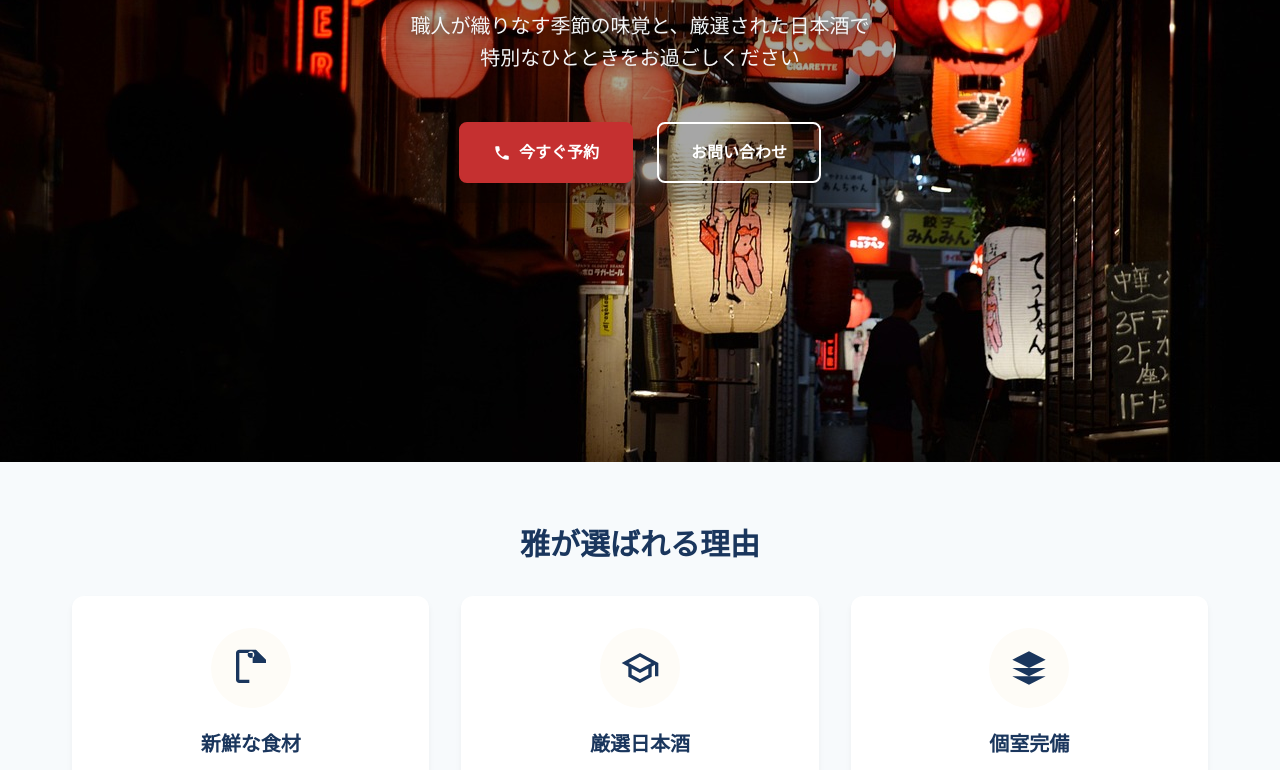
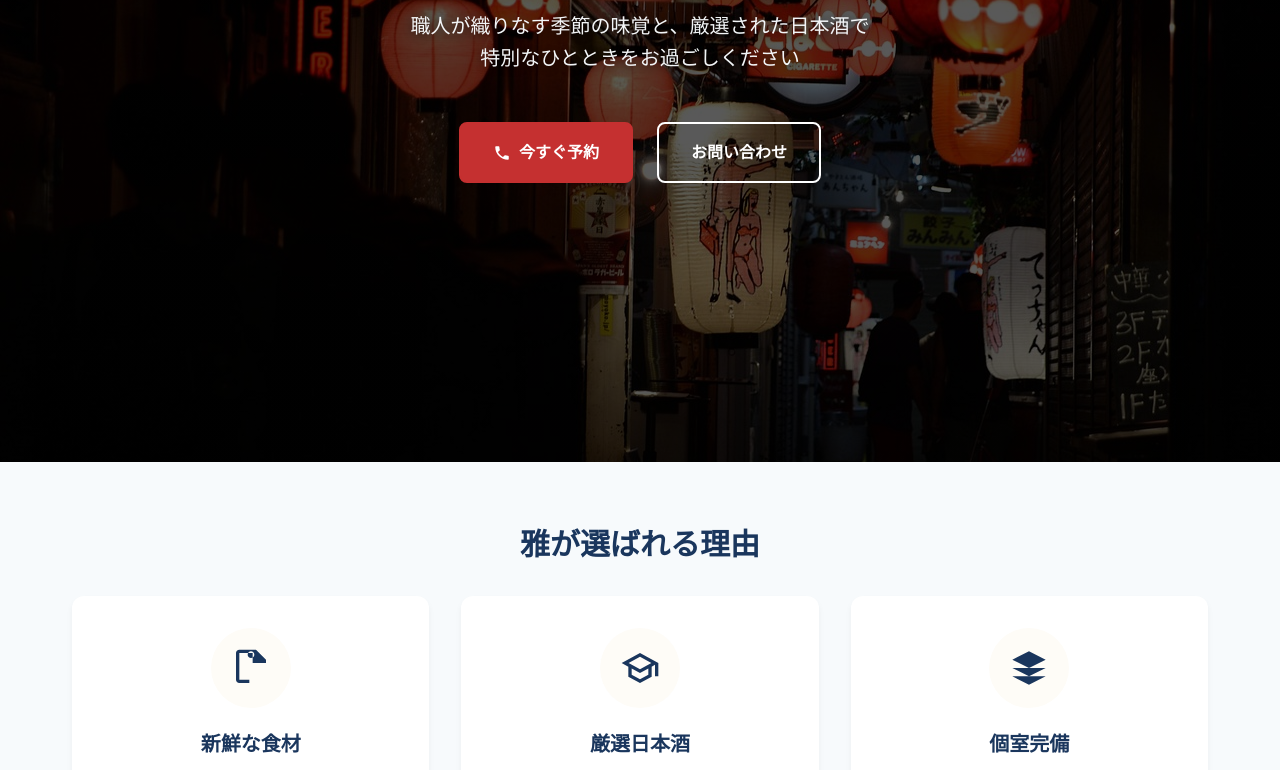
Before and after one commit to iyuya1808/template-2, a plain HTML site: page index.html in a window 1280 px wide. Shown: the part 418-1188 px from the top of the page. Drawn offline with Linux system fonts and the light colour scheme.

Commit message:
style(hero): make overlay cover entire image and remove local text backdrop; ensure z-index layers (img<overlay<content)

```diff
--- a/css/styles.css
+++ b/css/styles.css
@@ -438,14 +438,18 @@ a:focus {
     left: 0;
     width: 100%;
     height: 100%;
-    z-index: -2;
+    z-index: 0;
 }
 
 .hero-image img {
+    position: absolute;
+    top: 0;
+    left: 0;
     width: 100%;
     height: 100%;
     object-fit: cover;
     background-color: transparent; /* ユーザー希望: 透明背景 */
+    z-index: 0;
 }
 
 .hero-image::after {
@@ -455,14 +459,8 @@ a:focus {
     left: 0;
     width: 100%;
     height: 100%;
-    background: linear-gradient(0deg, rgba(0, 0, 0, 0.6) 0%, rgba(0, 0, 0, 0.6) 100%);
-    z-index: -1;
-}
-
-/* Page-specific darker overlays (0.65) */
-.home-hero .hero-image::after,
-.menu-hero .hero-image::after {
     background: linear-gradient(0deg, rgba(0, 0, 0, 0.65) 0%, rgba(0, 0, 0, 0.65) 100%);
+    z-index: 1; /* 画像の上に配置 */
 }
 
 .hero-content {
@@ -470,14 +468,8 @@ a:focus {
     color: var(--white);
     max-width: 800px;
     padding: 0 var(--space-lg);
-}
-
-.hero-content .hero-text {
-    display: inline-block;
-    background-color: rgba(0, 0, 0, 0.35);
-    padding: 1.25rem 1.5rem;
-    border-radius: 10px;
-    box-shadow: 0 6px 20px rgba(0, 0, 0, 0.25);
+    position: relative;
+    z-index: 2; /* オーバーレイより前面 */
 }
 
 .hero-title {
```
